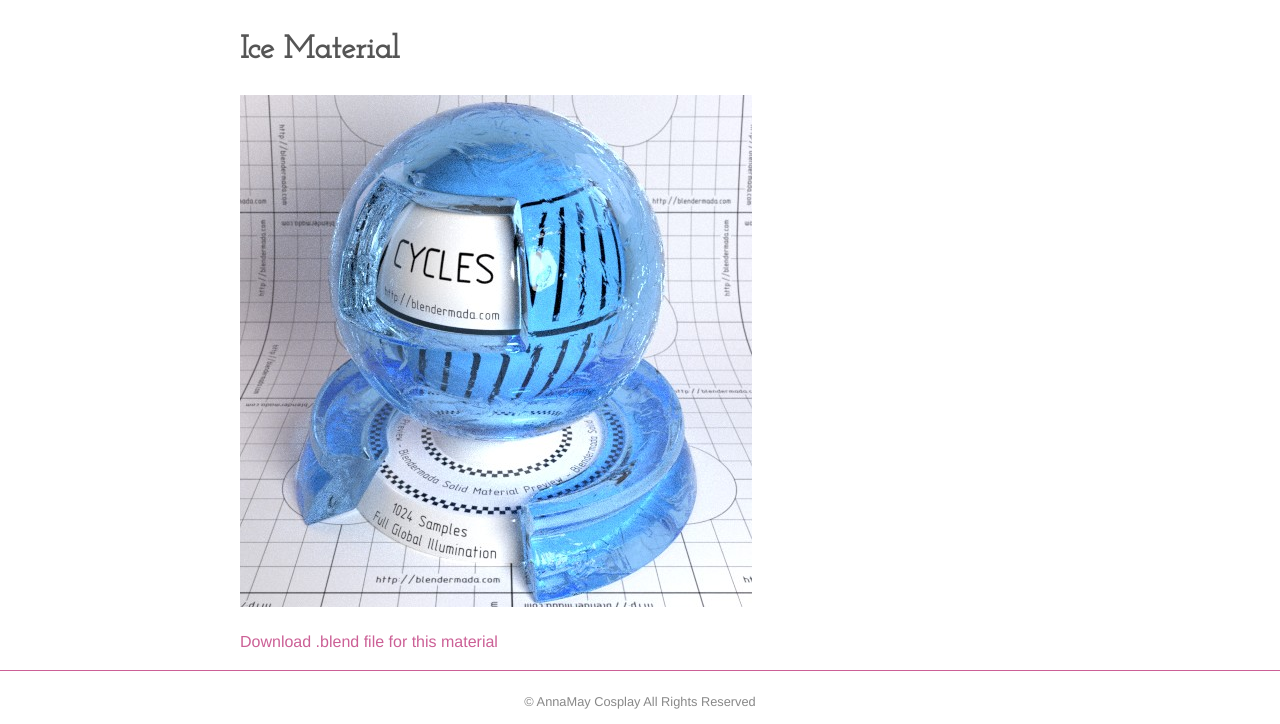
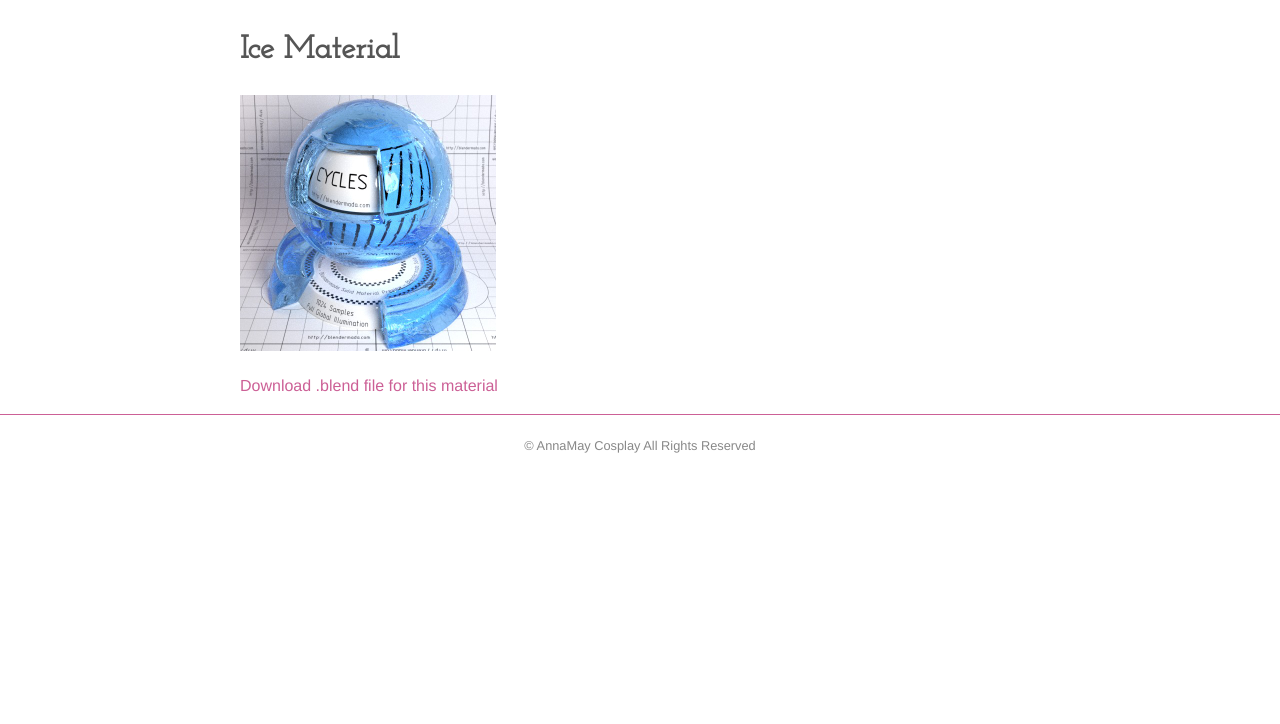
Before and after one commit to annamay8/annamay8.github.io, a Jekyll site: the page built from _posts/2017-10-21-subzero.md, in a window 1280 px wide. Shown: the part 1324-2048 px from the top of the page. Built offline with Jekyll 4.4.1, drawn with Linux system fonts in a browser that asks for light colours; comment, search, counter and statistics services are not loaded; after the commit the page ends 1792 px from its top, so only the background shows below that.

Commit message:
Update 2017-10-21-subzero.md

```diff
--- a/_posts/2017-10-21-subzero.md
+++ b/_posts/2017-10-21-subzero.md
@@ -18,6 +18,6 @@
 
 Ice Material
 ============
-<img alt="material demo" src="/img/mat_ice.jpg" class="highres" />
+<img alt="material demo" src="/img/mat_ice.jpg" width=256px height=256px />
 
 [Download .blend file for this material](/dl/mat_ice.blend)
```
